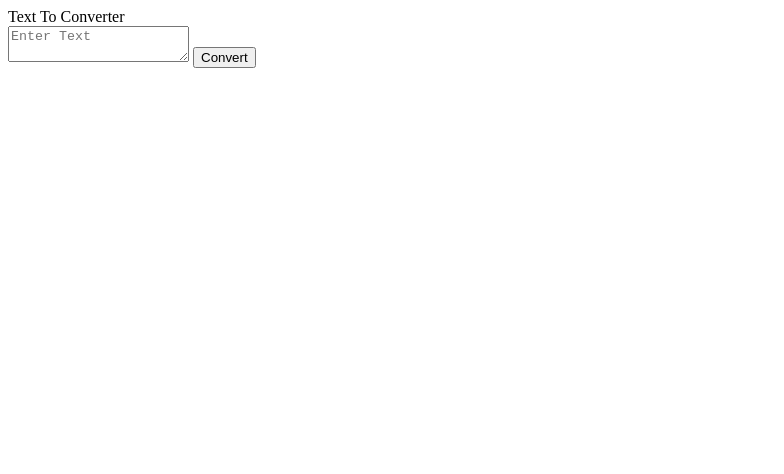
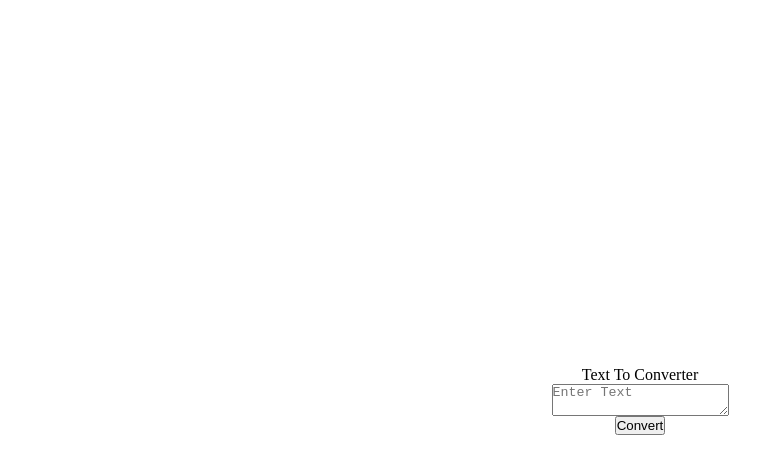
Before and after one commit to AmadeuszO/Converter, a plain HTML site: page index.html in a window 1280 px wide. Shown: the whole page, without its empty margins (0-784 px from the left). Drawn offline with Linux system fonts and the light colour scheme.

Commit message:
add style

```diff
--- a/index.html
+++ b/index.html
@@ -5,6 +5,7 @@
     <meta name="viewport"
           content="width=device-width, user-scalable=no, initial-scale=1.0, maximum-scale=1.0, minimum-scale=1.0">
     <meta http-equiv="X-UA-Compatible" content="ie=edge">
+    <link rel="stylesheet" href="style.css">
     <title>Converter</title>
 </head>
 <body>
--- a/style.css
+++ b/style.css
@@ -0,0 +1,20 @@
+* {
+    margin: 0;
+    padding: 0;
+    box-sizing: border-box;
+}
+
+body {
+    width: 100%;
+    height: 100vh;
+    display: flex;
+    justify-content: center;
+    align-items: center;
+}
+
+.conteiner{
+    display: flex;
+    justify-content: center;
+    align-items: center;
+    flex-direction: column;
+}
```
